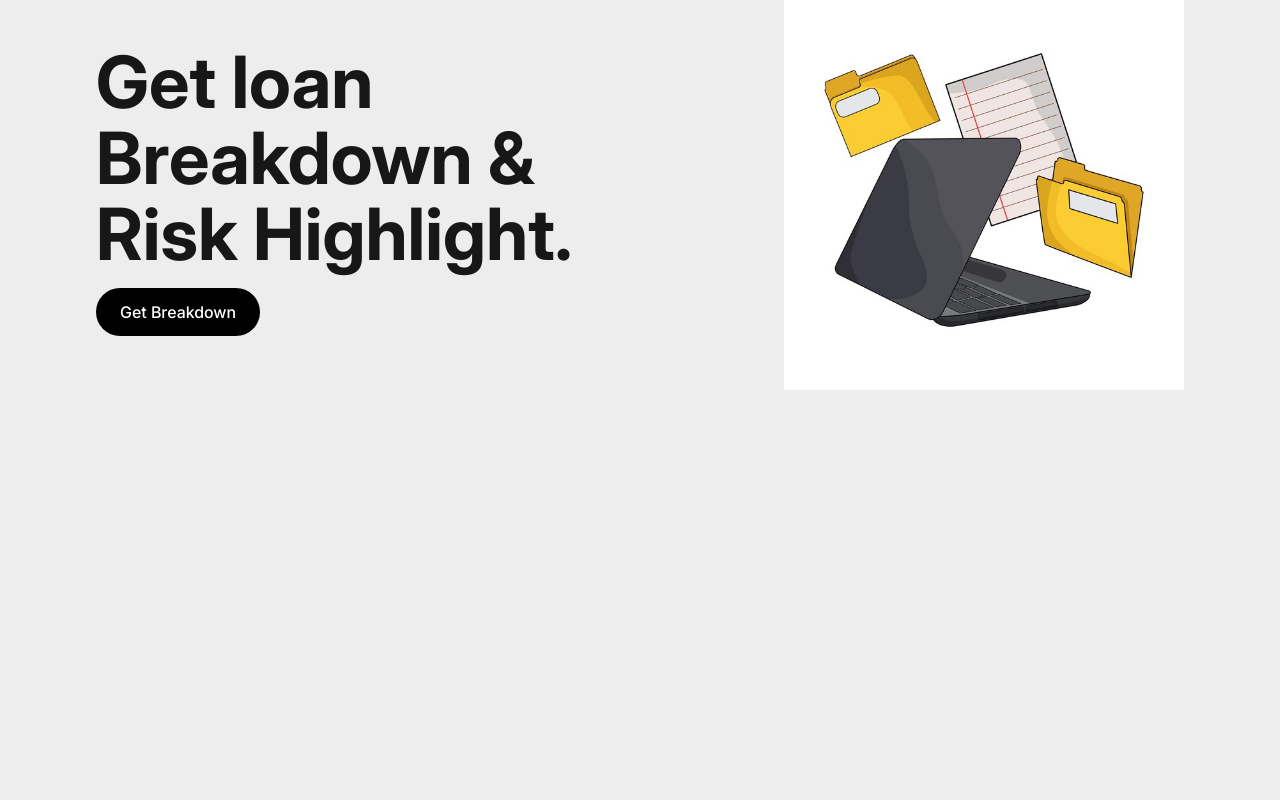
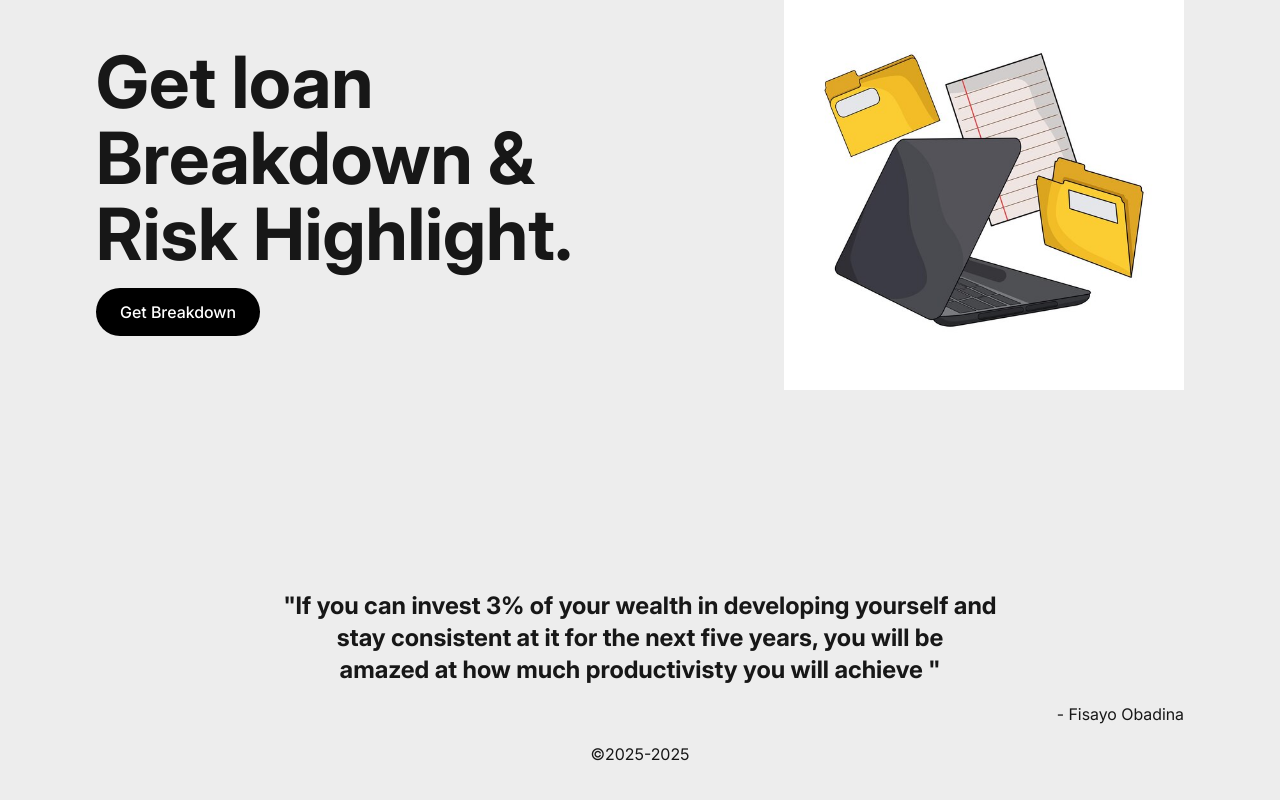
Before and after one commit to fisayo-dev/loan-parser, a Next.js app in the folder web/: page / in a window 1280 px wide. Shown: the part 1722-2522 px from the top of the page. Before the commit the page ends 2192 px from the top, so only its background shows below. Built offline with nearby package versions, Linux system fonts and the light colour scheme.

Commit message:
feat: ship landing

```diff
--- a/web/app/page.tsx
+++ b/web/app/page.tsx
@@ -1,4 +1,5 @@
 import Features from "@/components/page/Features";
+import Footer from "@/components/page/Footer";
 import Landing from "@/components/page/Landing";
 
 const page = () => {
@@ -6,6 +7,7 @@ const page = () => {
     <div className="grid gap-30">
       <Landing />
       <Features />
+      <Footer />
     </div>
   );
 };
--- /dev/null
+++ b/web/components/page/Footer.tsx
@@ -0,0 +1,18 @@
+const Footer = () => {
+  return (
+    <div className="mb-20">
+      <div className="grid gap-4 text-center">
+        <p className="text-2xl font-bold">
+          &quot;If you can invest 3% of your wealth in developing yourself and{" "}
+          <br /> stay consistent at it for the next five years, you will be{" "}
+          <br />
+          amazed at how much productivisty you will achieve &quot;
+        </p>
+        <span className="text-right">- Fisayo Obadina</span>
+        <span>&copy;2025-{new Date().getFullYear()}</span>
+      </div>
+    </div>
+  );
+};
+
+export default Footer;
```
